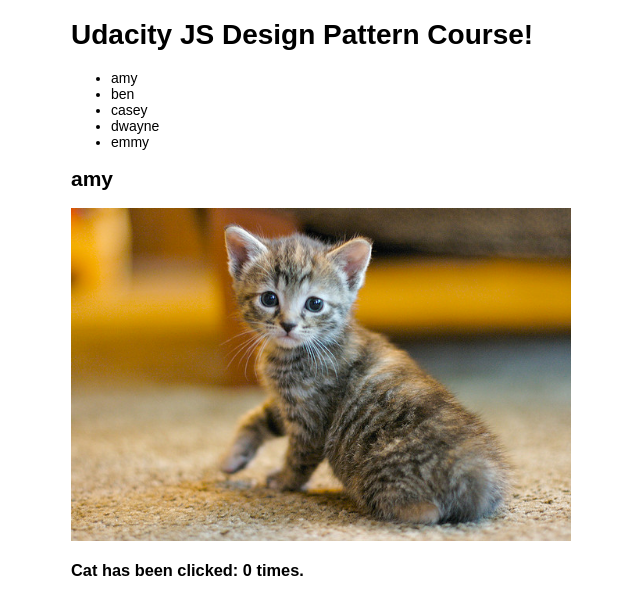
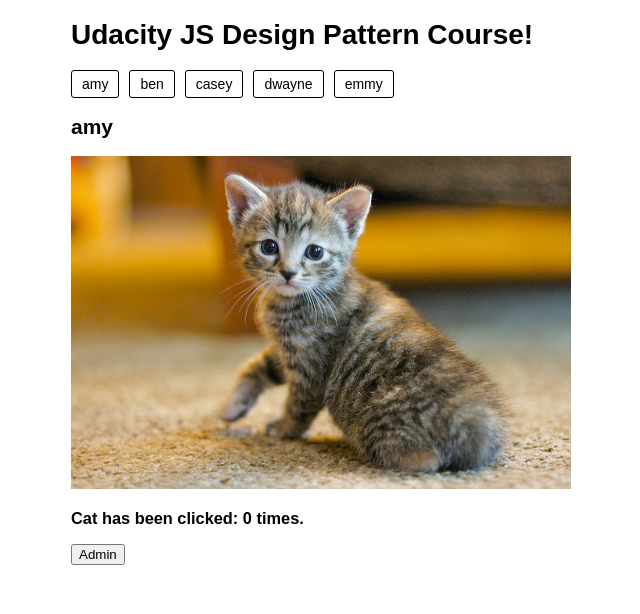
Before and after one commit to rmatsumoto/js-design-pattern, a plain HTML site: page premium.html in a window 1280 px wide. Both pictures are taken after a click on the item "amy". Shown: the whole page, without its empty margins (319-959 px from the left). Drawn offline with nearby package versions, Linux system fonts and the light colour scheme.

Commit message:
EOD push

```diff
--- a/css/styles.css
+++ b/css/styles.css
@@ -14,7 +14,37 @@ img {
     float: left;
 }
 
+#catList {
+	padding: 0;
+}
+.cat-name {
+	cursor: pointer;
+	padding: 5px 10px;
+	list-style: none;
+	display: inline-block;
+	border: solid 1px black;
+	border-radius: 3px;
+	margin-right: 10px;
+}
+
 .wrapper {
     width: 500px;
     margin: 0 auto;
 }
+
+.hidden {
+	display: none;
+}
+
+.admin-panel {
+	margin-top: 20px;
+}
+
+.input-wrapper {
+	margin-bottom: 10px;
+}
+
+.input-wrapper label {
+	width: 120px;
+	display: inline-block;
+}
--- a/js/premium.js
+++ b/js/premium.js
@@ -1,5 +1,3 @@
-
-
 $(function() {
     var model = {
         data: [
@@ -28,13 +26,16 @@ $(function() {
                 fName: 'cat5.jpg',
                 counter: 0
             },
-        ]
+        ],
+
+        currentCat: 0
     };
 
     var octopus = {
         init: function() {
             listView.init();
             catAreaView.init();
+            adminView.init();
         },
 
         updateCount: function(data) {
@@ -50,32 +51,32 @@ $(function() {
                 var cat = cats[i];
 
                 if (catName === cat.name) {
-                    catAreaView.render(cat);
+                    return cat;
                 };
             }
         },
 
         getAllCat: function() {
-            console.log('testing something');
             return model.data;
-
         }
     };
 
     var catAreaView = {
         init: function() {
+            var self = this;
             var cats = octopus.getAllCat();
             var img = $('#catImg');
             var list = '';
 
             $('.cat-name').on('click', function() {
+                console.log($(this));
                 img.off('click');
-                octopus.getCat($(this).text());
+                var data = octopus.getCat($(this).text());
+                self.render(data);
             });
-            octopus.getCat(cats[0].name);
+            var data = octopus.getCat(cats[0].name);
+            self.render(data);
         },
-
-
 
         render: function(data) {
             var title = $('#catName');
@@ -101,15 +102,46 @@ $(function() {
             this.$listEl = $('#catList')
 
             for(var i = 0; cats.length > i; i++) {
-                list += this.makeList(cats[i].name);
+                list += this.makeList(cats[i].name, i);
             }
 
             this.$listEl.html(list);
         },
 
-        makeList: function(name) {
-            var list = '<li class="cat-name">' + name + '</li>';
+        makeList: function(name, i) {
+            var list = '<li class="cat-name" data-id="' + i + '" >' + name + '</li>';
             return list;
+        }
+    };
+
+    var adminView = {
+        init: function() {
+            var self = this;
+
+            self.adminBtn = $('#adminBtn');
+            self.adminPanel = $('.admin-panel');
+            self.form = $('#updateForm');
+            self.inputName = $('#inputCatName');
+            self.imgURL = $('#inputImgUrl');
+            self.numClicks = $('#inputNumClicks');
+            self.cancelBtn = $('#cancelBtn');
+
+            // Initiate admin panel
+            self.adminBtn.on('click', function() {
+                self.adminPanel.show();
+                self.generateFields();
+            });
+
+            // Hide admin panel
+            self.cancelBtn.on('click', function(e) {
+                e.preventDefault();
+                self.adminPanel.hide();
+            });
+        },
+
+        // D = data from model through octopus
+        generateFields: function() {
+
         }
     }
 
--- a/premium.html
+++ b/premium.html
@@ -23,6 +23,30 @@
                 </h3>
             </div>
         </div>
+
+        <div class="admin-wrapper">
+            <button id="adminBtn" class="admin-btn">Admin</button>
+            <div class="hidden admin-panel">
+                <form id="updateForm" action="">
+                    <div class="input-wrapper">
+                        <label for="inputCatName">Cat's name</label>
+                        <input type="text" id="inputCatName">
+                    </div>
+                    <div class="input-wrapper">
+                        <label for="inputImgUrl">Image URL</label>
+                        <input type="text" id="inputImgUrl">
+                    </div>
+                    <div class="input-wrapper">
+                        <label for="inputNumClicks">Number of Clicks</label>
+                        <input type="text" id="inputNumClicks">
+                    </div>
+                    <div class="btn-wrapper">
+                        <input type="submit" value="Update">
+                        <button id="cancelBtn">Cancel</button>
+                    </div>
+                </form>
+            </div>
+        </div>
     </section>
 </div>
 <script src="http://ajax.googleapis.com/ajax/libs/jquery/1.11.1/jquery.min.js"></script>
```
Also changed, not shown: index.html (+1 -0 lines).
